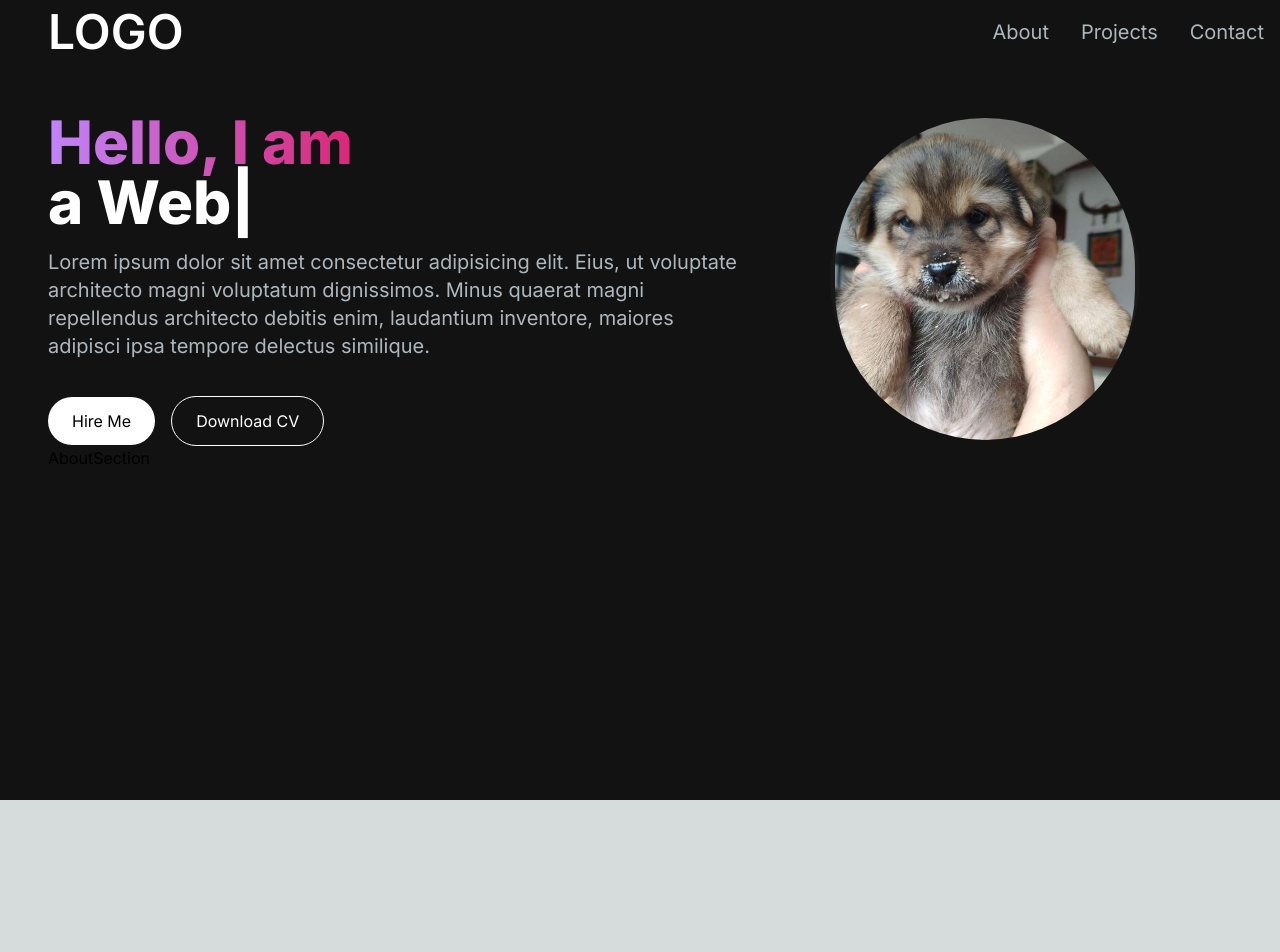
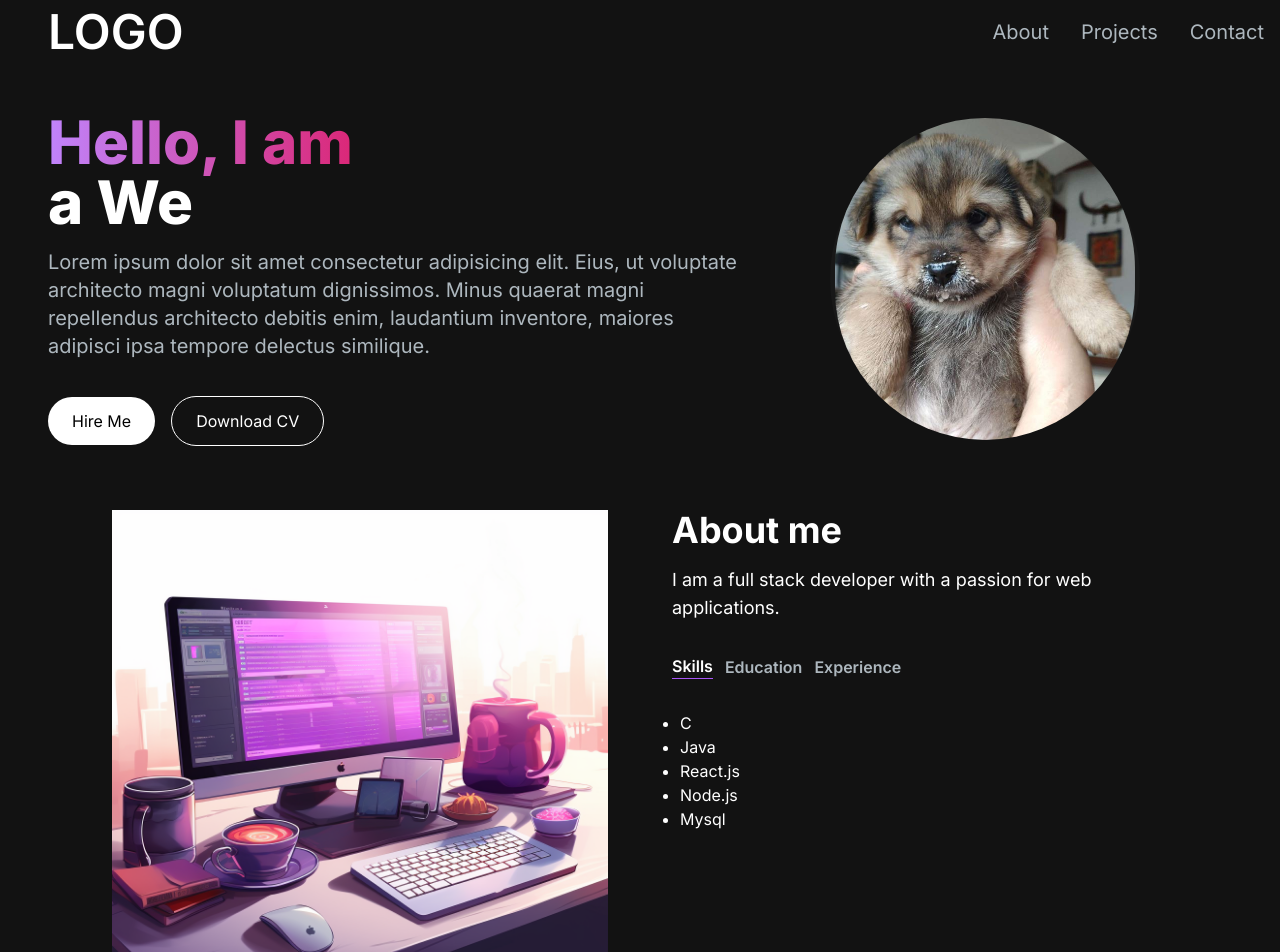
Before and after one commit to Lilpiggie0522/portfolio, a Next.js app: page / in a window 1280 px wide. Shown: the top 952 px of the page. Before the commit the page ends 800 px from the top, so only its background shows below. Built offline with nearby package versions, Linux system fonts and the light colour scheme.

Commit message:
finished about section

```diff
--- a/app/components/AboutSection.jsx
+++ b/app/components/AboutSection.jsx
@@ -1,8 +1,82 @@
-import React from 'react'
+'use client'
+import React, { useTransition, useState } from 'react'
+import Image from 'next/image'
+import TabButton from './TabButton'
 
 const AboutSection = () => {
+    const [tab, setTab] = useState("skills")
+    const [isPending, startTransition] = useTransition()
+    const languages = ["C", "Java", "React.js", "Node.js", "Mysql"]
+    const educations = ["UNSW", "RMIT"]
+    const certificates = ["Accredited Engineer", "Bachelor in Engineering"]
+    const TAB_DATA = [
+        {
+            title: "Skills",
+            id: "skills",
+            content: (
+                <ul className='list-disc pl-2'>
+                    {languages.map((language, index) => (
+                        <li key={index}>{language}</li>
+                    ))}
+                </ul>
+            )
+        },
+
+        {
+            title: "Education",
+            id: "education",
+            content: (
+                <ul className='list-disc pl-2'>
+                    {educations.map((education, index) => (
+                        <li key={index}>{education}</li>
+                    ))}
+                </ul>
+            )
+        },
+
+        {
+            title: "Experience",
+            id: "experience",
+            content: (
+                <ul className='list-disc pl-2'>
+                    {certificates.map((certificate, index) => (
+                        <li key={index}>{certificate}</li>
+                    ))}
+                </ul>
+            )
+        },
+    ]
+
+    const HandleTabChange = (id) => {
+        startTransition(() => {
+            setTab(id)
+        })
+    }
+
   return (
-    <div>AboutSection</div>
+    <section className='text-white' id='about'>
+        <div className='md:grid md:grid-cols-2 gap-8 items-center py-8 px-4 xl:gap-16 sm:py-16 xl:px-16'>
+            <Image src={'/images/about-image.png'} height={500} width={500}/>
+            <div className='mt-4 md:mt-0 text-left flex flex-col h-full'>
+                <h2 className='text-4xl font-bold text-white mb-4'>About me</h2>
+                <p className='text-base lg:text-lg'>
+                    I am a full stack developer with a passion for web applications.
+                </p>
+                <div className='flex flex-row mt-8 justify-start'>
+                    <TabButton selectTab={() => HandleTabChange('skills')} active={tab === 'skills'}>Skills</TabButton>
+                    <TabButton selectTab={() => HandleTabChange('education')} active={tab === 'education'}>Education</TabButton>
+                    <TabButton selectTab={() => HandleTabChange('experience')} active={tab === 'experience'}>Experience</TabButton>
+                    {/* <span className='mr-3 font-semibold hover:text-white text-[#ADB7BE] border-b border-purple-500'>Skills</span>
+                    <span>Education</span>
+                    <span>Experience</span> */}
+                </div>
+
+                <div className='mt-8'>
+                    {TAB_DATA.find((t) => t.id === tab).content}
+                </div>
+            </div>
+        </div>
+    </section>
   )
 }
 
--- /dev/null
+++ b/app/components/TabButton.jsx
@@ -0,0 +1,14 @@
+import React from 'react'
+
+const TabButton = ({ active, selectTab, children }) => {
+    const buttonClasses = active ? 'text-white border-b border-purple-500' : 'text-[#ADB7BE]'
+  return (
+    <button onClick={selectTab}>
+        <p className={`mr-3 font-semibold hover:text-white ${buttonClasses}`}>
+            {children}
+        </p>
+    </button>
+  )
+}
+
+export default TabButton
```
Also changed, not shown: public/images/about-image.png (added).
